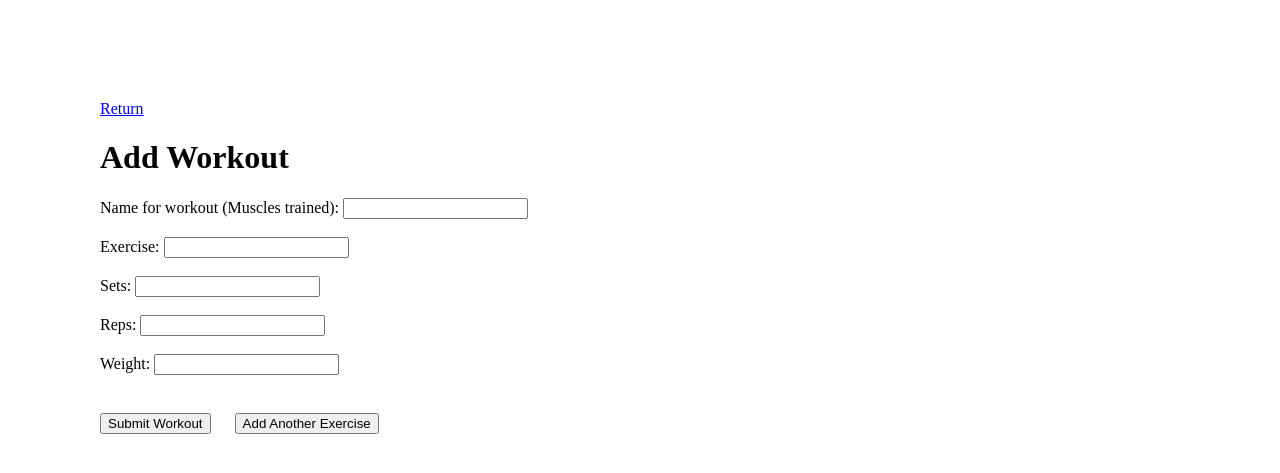
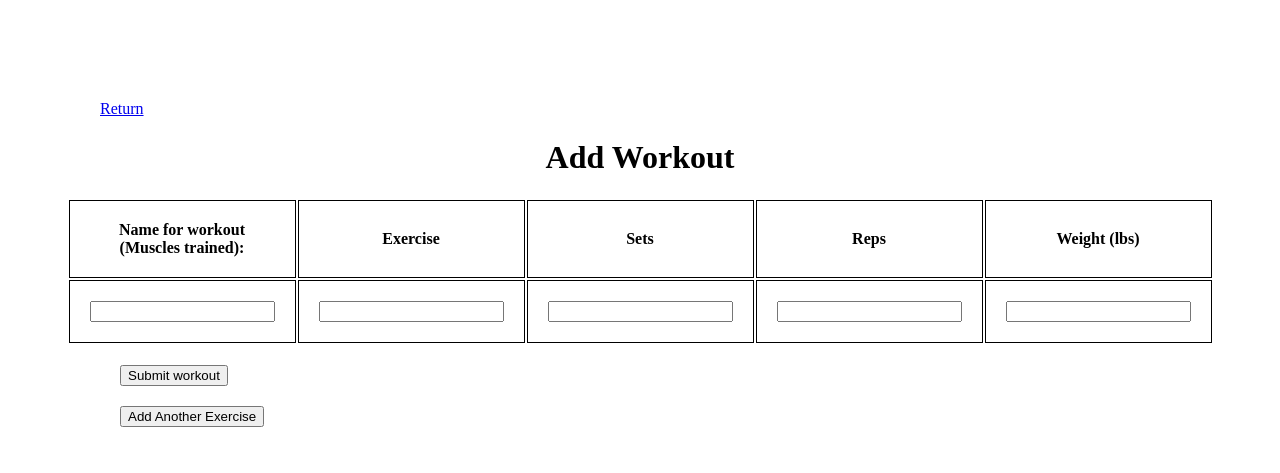
Before and after one commit to stxv/Tracker, a Flask app: page /add in a window 1280 px wide. Shown: the top 473 px of the page. Run offline with Flask 3, Linux system fonts and the light colour scheme; data comes from the database, SQL or seed files in the repository; both versions use the stored data as it was after the commit.

Commit message:
Update add page to table

```diff
--- a/static/styles.css
+++ b/static/styles.css
@@ -21,5 +21,13 @@
         justify-content: center;
     }
     button{
+        display:flex;
+        justify-content: center;
+        align-self: center;
         margin:20px;
     }
+    h1{
+        display:flex;
+        justify-content: center;
+        align-items: center;
+    }
--- a/templates/add.html
+++ b/templates/add.html
@@ -7,28 +7,28 @@
         <a href="{{ url_for('home') }}">Return</a>
         <title>Add Workout</title>
         <h1>Add Workout</h1>
+
         <form method="POST" action="{{ url_for('add_workout') }}">
 
-            <label for="name">Name for workout (Muscles trained): </label>
-            <input type="text" name="name" required><br><br>
-
-            <label for="exercise">Exercise: </label>
-            <input type="text" name="exercise" required><br><br>
-
-            <label for="sets">Sets: </label>
-            <input type="number" name="sets" required><br><br>
-
-            <label for="reps">Reps: </label>
-            <input type="number" name="reps" required><br><br>
-
-            <label for="weight">Weight: </label>
-            <input type="number" name="weight" required><br><br>
+            <table>
+                <tr>
+                    <th> <label for="name">Name for workout (Muscles trained): </label> </th>
+                    <th> <label for="exercise">Exercise </label> </th>
+                    <th> <label for="sets">Sets </label> </th>
+                    <th> <label for="reps">Reps </label> </th>
+                    <th> <label for="weight">Weight (lbs) </label> </th>
+                </tr>
+                    <td> <input type="text" name="name" required> </td>
+                    <td> <input type="text" name="exercise" required> </td>
+                    <td> <input type="number" name="sets" required> </td>
+                    <td> <input type="number" name="reps" required></td>
+                    <td> <input type="number" name="weight" required> </td>
+            </table>
 
 
-            <input type="submit" value="Submit Workout">
+            <button type="submit" value="Submit Workout"> Submit workout </button>
 
             <button type="button" onclick="addExercise()">Add Another Exercise</button>
-
         </form>
     </body>
 </html>
```
Also changed, not shown: instance/database.db.
